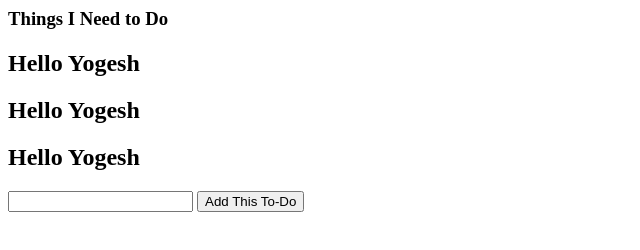
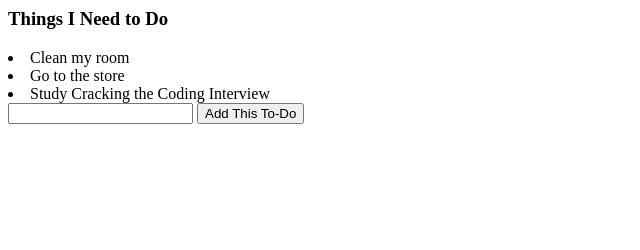
Before and after one commit to Doondireddy/Angular, a website: page index.html in a window 1280 px wide. Shown: the whole page, without its empty margins (0-640 px from the left). Drawn offline with nearby package versions, Linux system fonts and the light colour scheme.

Commit message:
backtobasic

```diff
--- a/index.html
+++ b/index.html
@@ -10,8 +10,8 @@
 
 			<h3>Things I Need to Do</h3>
 			<div ng-repeat="item in list">
-				<!--<li>{{ item }}</li>-->
-				<h2>Hello Yogesh</h2>
+				<li>{{ item }}</li>
+				<!--<h2>Hello Yogesh</h2>-->
 			</div>
 			<input ng-model="addToDo">
 			<button ng-click="addItem()">Add This To-Do</button>
```
